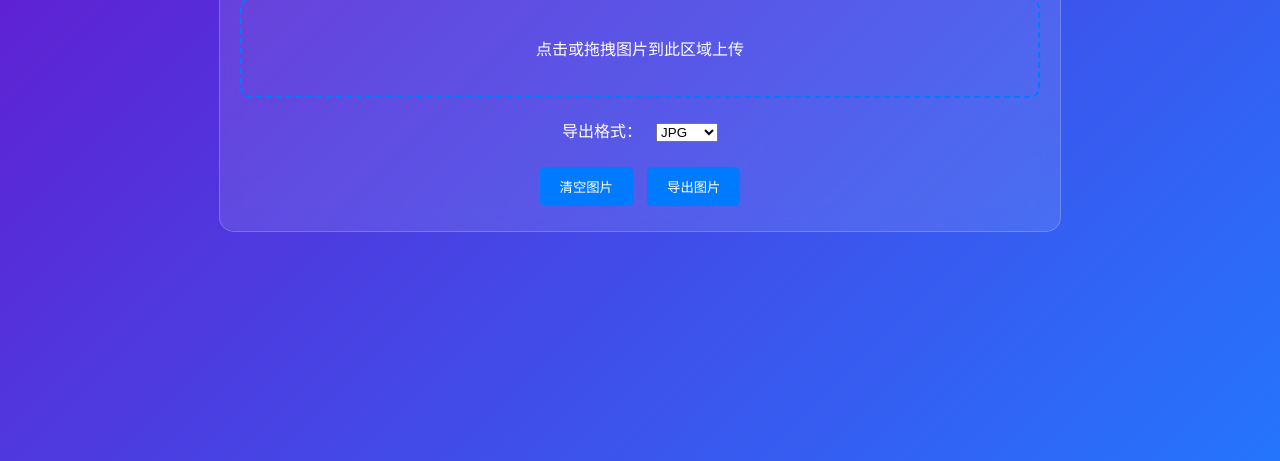
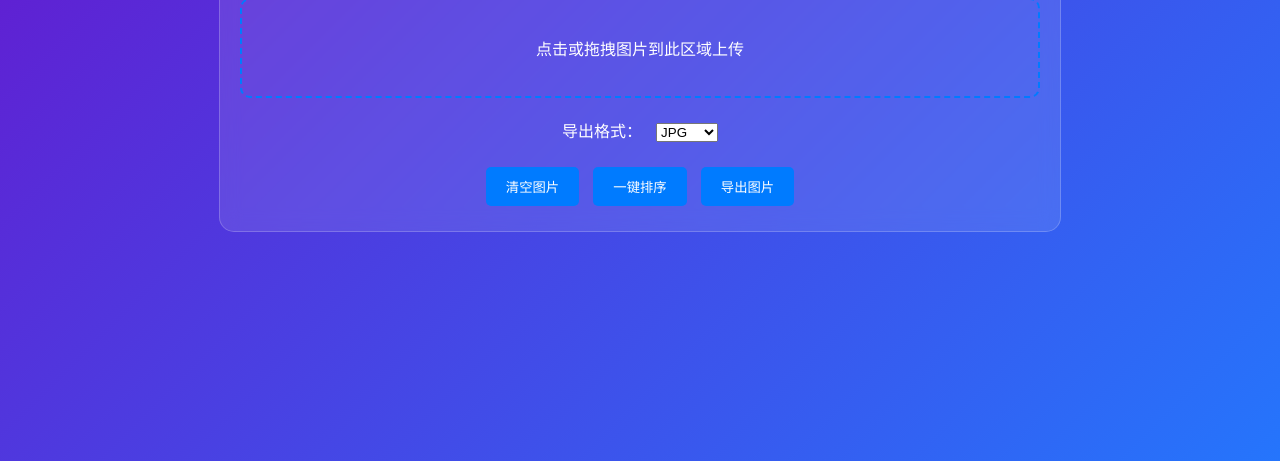
Before and after one commit to LAMCHOWJAM/LAMCHOWJAM.github.io, a plain HTML site: page image-merge.html in a window 1280 px wide. Shown: the part 339-800 px from the top of the page. Drawn offline with Linux system fonts and the light colour scheme.

Commit message:
Update image-merge.html

```diff
--- a/image-merge.html
+++ b/image-merge.html
@@ -171,6 +171,7 @@
         <!-- 操作按钮 -->
         <div class="actions">
             <button onclick="clearImages()">清空图片</button>
+            <button onclick="sortImages()">一键排序</button>
             <button onclick="exportImage()">导出图片</button>
         </div>
         <!-- 拼接结果区域 -->
@@ -447,6 +448,26 @@
             fileInput.value = '';
         }
 
+        // 一键排序
+        function sortImages() {
+            if (images.length === 0) {
+                alert('请先添加图片！');
+                return;
+            }
+
+            // 根据文件名排序
+            images.sort((a, b) => a.name.localeCompare(b.name));
+
+            // 重新渲染预览区域
+            imagePreview.innerHTML = '';
+            for (const img of images) {
+                renderPreview(img, img.name); // 传递文件名
+            }
+
+            // 更新拼接结果
+            updatePreview();
+        }
+
         // 导出图片
         function exportImage() {
             if (images.length === 0) {
```
